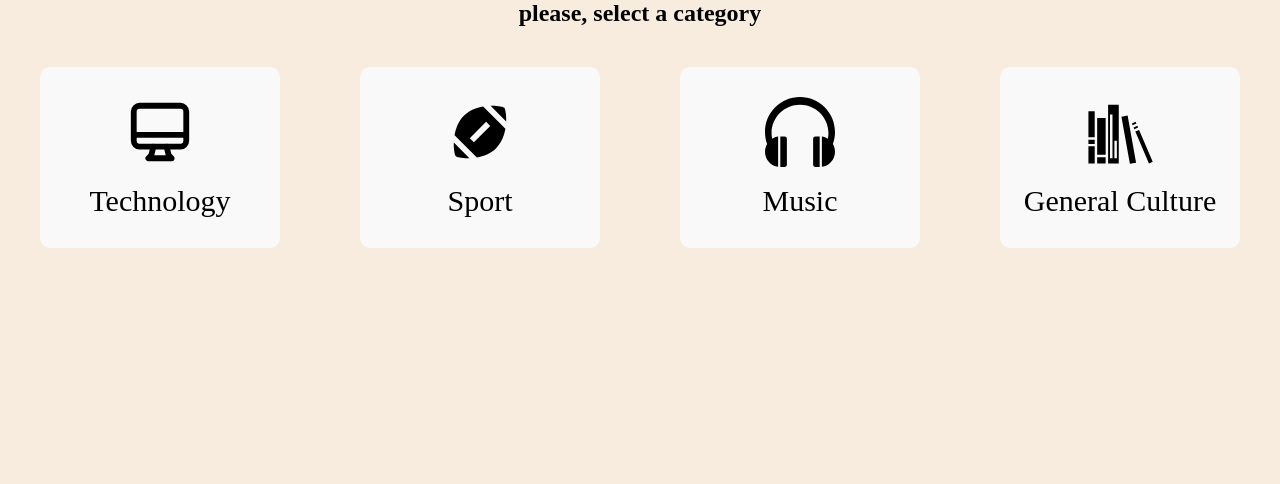
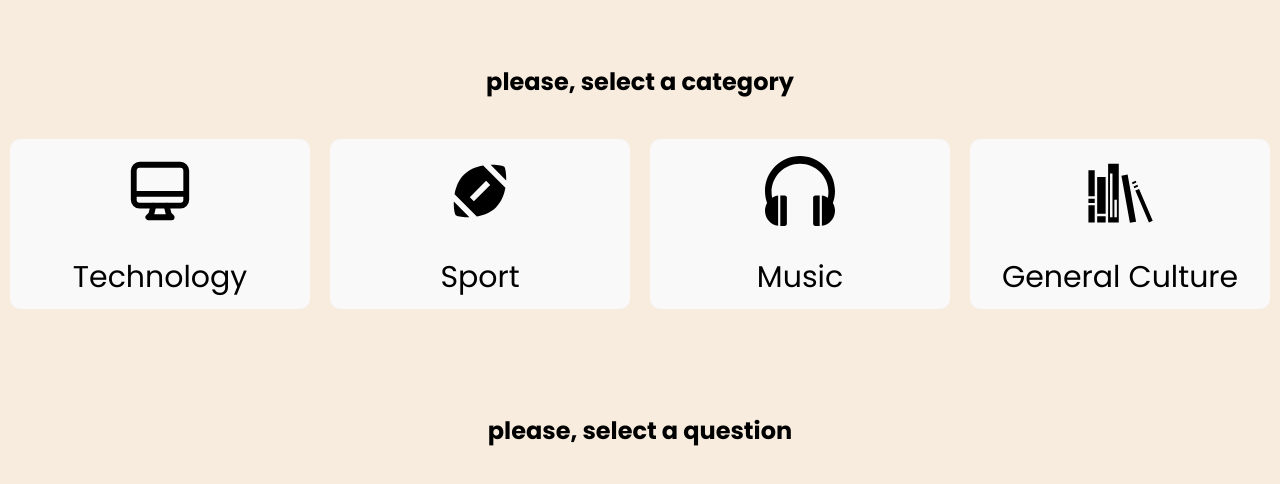
Before and after one commit to maaaz5/quiz-game, a Next.js app: page / in a window 1280 px wide. Shown: the top 484 px of the page. Built offline with nearby package versions, Linux system fonts and the light colour scheme.

Commit message:
important changes [1]

```diff
--- a/components/Category.js
+++ b/components/Category.js
@@ -11,12 +11,7 @@ export default function Category() {
 
   const { indexNum } = useContext(AppContext);
 
-  return (
-    <>
-      <h2 className="u-align-center ">please, select a category</h2>
-      <ul
-        className={styles.list}
-        onClick={(e) => {
+  const handleClick = (e) => {
     const clicked = e.target.closest("li");
 
     if (!clicked) return;
@@ -26,8 +21,12 @@ export default function Category() {
     clicked.classList.add("active");
     indexNum(clicked.value);
     router.push("/");
-        }}
-      >
+  };
+
+  return (
+    <>
+      <h2 className="u-align-center ">please, select a category</h2>
+      <ul className={styles.list} onClick={handleClick}>
         {data.map((dt) => (
           <li className={styles.list__item} key={dt.id} value={dt.id}>
             <p className={styles.icon}>{dt?.icon}</p>
--- a/components/Questions.js
+++ b/components/Questions.js
@@ -9,11 +9,12 @@ export default function Questions() {
 
   return (
     <div>
+      <h2 className="u-align-center ">please, select a question</h2>
       {index && (
         <div className={styles.row}>
           {data[index - 1].questions.map((qs, i) => {
             return (
-              <Link href={`/question/${i}`}>
+              <Link href={`/question/${i}`} key={i}>
                 <span className={styles.num}>{i + 1}</span>
               </Link>
             );
--- a/pages/_app.js
+++ b/pages/_app.js
@@ -13,7 +13,7 @@ function MyApp({ Component, pageProps }) {
         <Category />
       </div>
 
-      <div className="container">
+      <div>
         <Component {...pageProps} />
       </div>
     </AppProvider>
--- a/styles/Home.module.css
+++ b/styles/Home.module.css
@@ -1,36 +1,66 @@
 .list {
-  display: grid;
-  grid-template-columns: 1fr 1fr 1fr 1fr;
-  gap: 80px;
+  /* display: grid;
+  grid-template-columns: 1fr 1fr 1fr 1fr; */
+
+  display: flex;
+  justify-content: space-around;
   list-style-type: none;
   margin: 40px 0px;
+  width: 100%;
 }
 
 .list__item {
+  height: 150px;
+  width: 300px;
   transition: transform 0.3s;
   cursor: pointer;
-  padding: 30px 0px;
+  padding: 10px 0px;
   border-radius: var(--cornersRadius);
   background-color: var(--color-white);
   text-align: center;
   font-size: 30px;
+  transition: all 0.2s ease;
 }
+
+.list__item:hover {
+  background-color: var(--color-secondary);
+  box-shadow: 2px 2px 40px rgba(0, 0, 0, 0.5);
+  color: white;
+}
+
 .icon {
   font-size: 70px;
   color: black;
 }
+
 .row {
-  display: grid;
+  /* display: grid;
   grid-template-columns: repeat(10, 1fr);
-  gap: 30px;
+  gap: 30px; */
+  display: flex;
+  justify-content: center;
+  margin: 2rem 0;
 }
 
 .num {
+  width: 50px;
+  height: 50px;
   cursor: pointer;
   text-align: center;
   padding: 20px;
   background-color: var(--color-white);
-  font-size: 20px;
+  font-size: 30px;
   font-weight: bold;
   border-radius: var(--cornersRadius);
+  margin: 0 1rem;
+  display: flex;
+  justify-content: center;
+  align-items: center;
+  transition: all 0.2s ease;
 }
+
+.num:hover {
+  background-color: var(--color-secondary);
+  box-shadow: 2px 2px 20px rgba(0, 0, 0, 0.5);
+  color: white;
+}
--- a/styles/globals.css
+++ b/styles/globals.css
@@ -1,9 +1,13 @@
+@import url("https://fonts.googleapis.com/css2?family=Dancing+Script:wght@400;500;600;700&family=Poppins:wght@100;200;300;400;500;600;700&display=swap");
+
 *,
 *::after,
 *::before {
   padding: 0;
   margin: 0;
   box-sizing: 0;
+  font-family: "Dancing Script", cursive;
+  font-family: "Poppins", sans-serif;
 }
 
 :root {
@@ -34,8 +38,9 @@ a {
 }
 
 .container {
-  max-width: 1200px;
-  margin: 0 auto;
+  max-width: 100%;
+  /* margin: 0 auto; */
+  padding: 4rem 0;
 }
 
 /* helpers */
```
Lines whose indentation alone changed are shown as unchanged.
